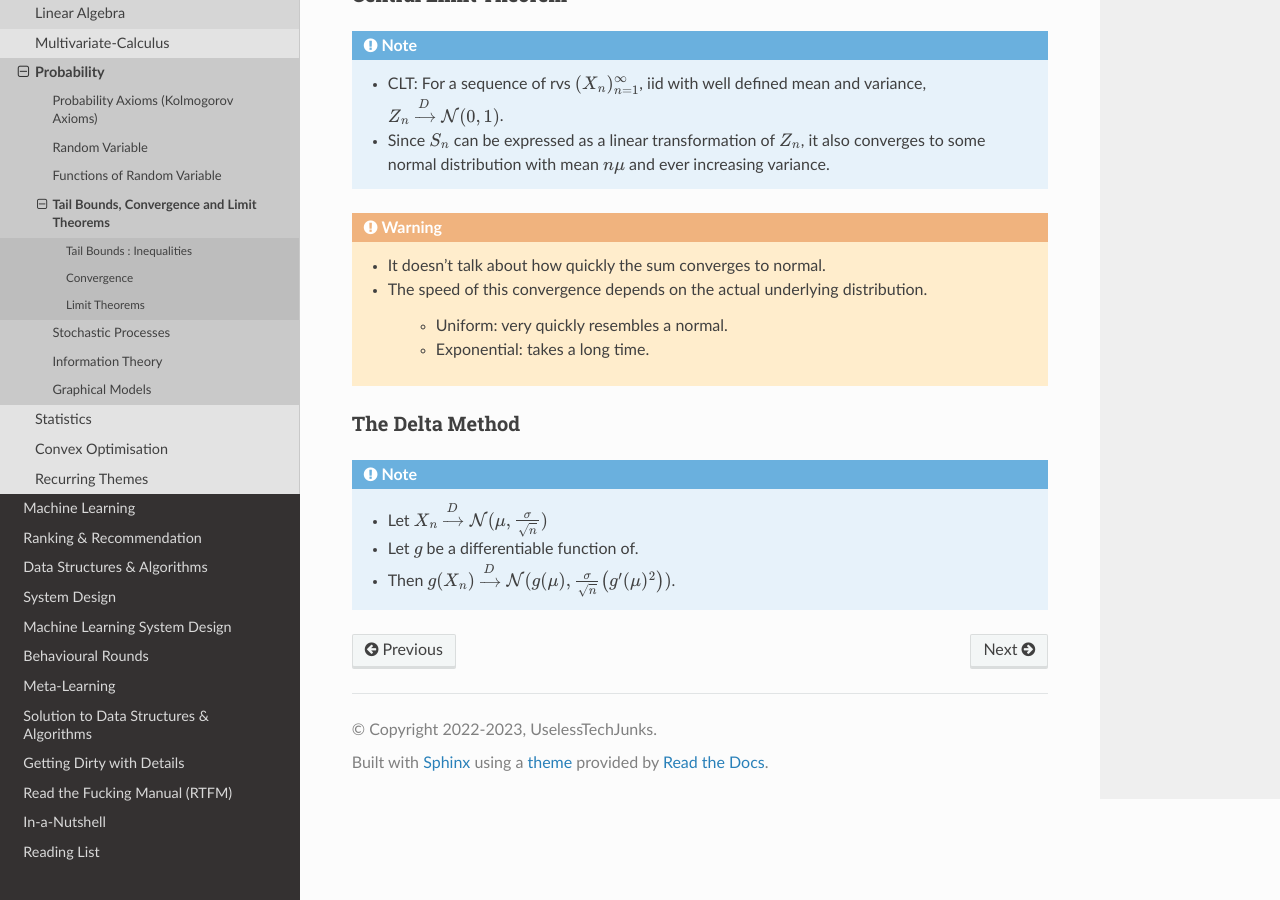
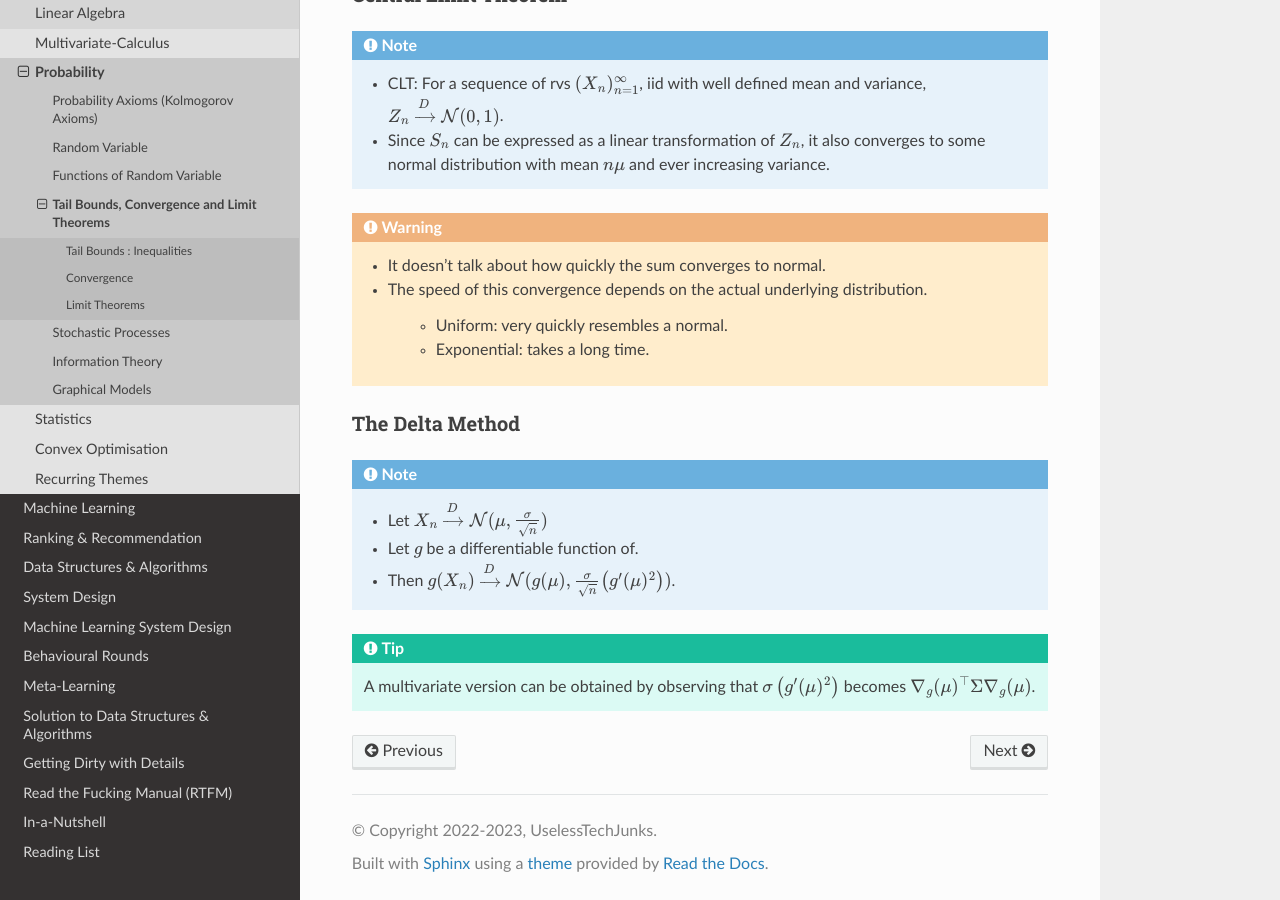
Before and after one commit to uselesstechjunks/leetcode, a Sphinx documentation site: the page built from docs/source/math/prob/ineq.rst, in a window 1280 px wide and 900 px high, scrolled down 5224 px. Built offline with Sphinx 7.4.7 and the Read the Docs theme 2.0.0, drawn with Linux system fonts in a browser that asks for light colours.

Commit message:
Update ineq.rst

```diff
--- a/docs/source/math/prob/ineq.rst
+++ b/docs/source/math/prob/ineq.rst
@@ -176,3 +176,6 @@ The Delta Method
 	* Let :math:`X_n\xrightarrow[]{D}\mathcal{N}(\mu,\frac{\sigma}{\sqrt{n}})`
 	* Let :math:`g` be a differentiable function of.
 	* Then :math:`g(X_n)\xrightarrow[]{D}\mathcal{N}(g(\mu),\frac{\sigma}{\sqrt{n}}\left(g'(\mu)^2\right))`.
+
+.. tip::
+	A multivariate version can be obtained by observing that :math:`\sigma\left(g'(\mu)^2\right)` becomes :math:`\nabla_g(\mu)^\top\Sigma\nabla_g(\mu)`.
```
